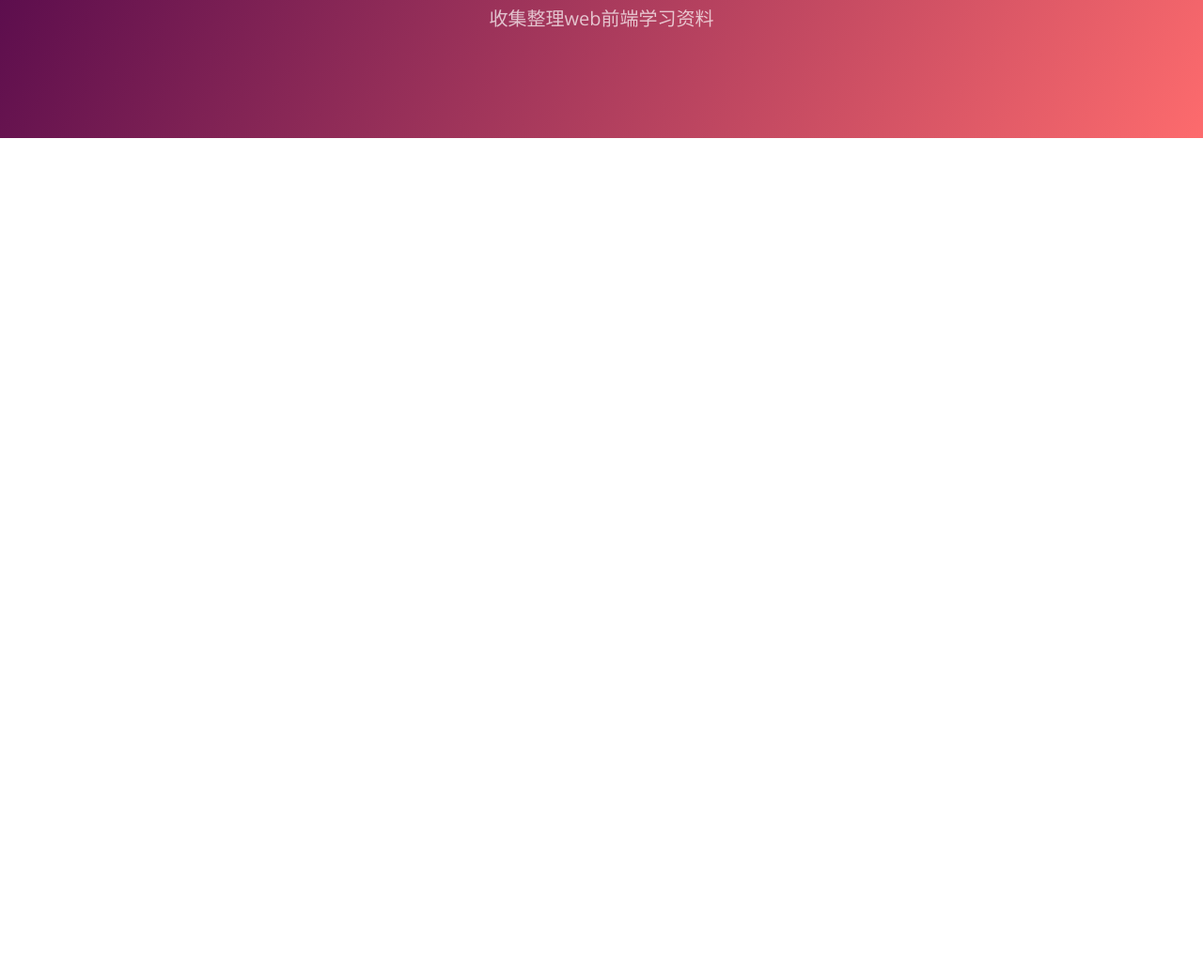
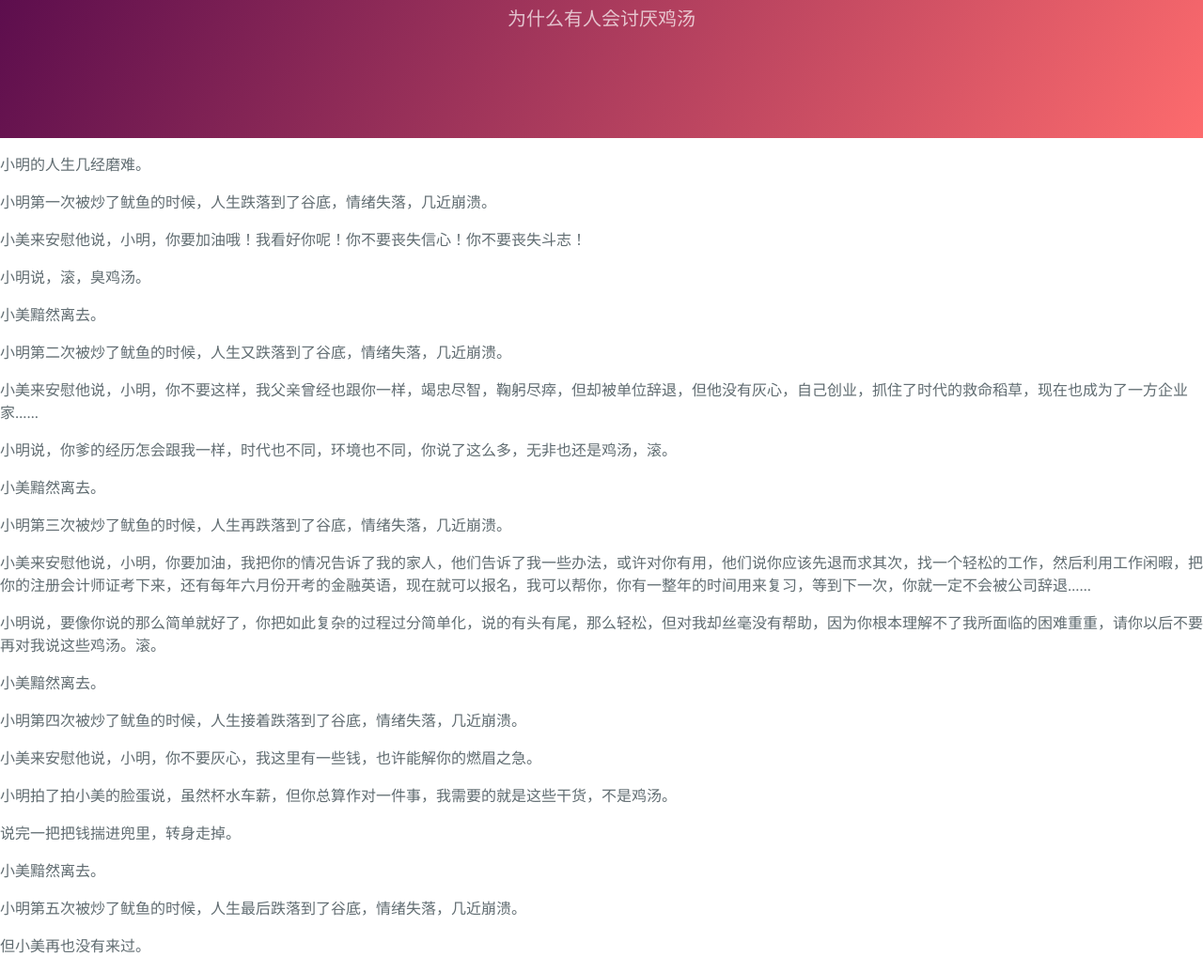
Before and after one commit to Yrocky/demo, a plain HTML site: page index.html in a window 1280 px wide. Shown: the part 170-1205 px from the top of the page at 94% size. Before the commit the page ends 800 px from the top, so only its background shows below. Drawn offline with nearby package versions, Linux system fonts and the light colour scheme.

Commit message:
little change with index.html

```diff
--- a/index.html
+++ b/index.html
@@ -11,10 +11,33 @@
   </head>
   <body>
     <section class="page-header">
-      <h1 class="project-name">前端学习曲线</h1>
-      <h2 class="project-tagline">收集整理web前端学习资料</h2>
+      <h1 class="project-name">壮士，喝了这碗鸡汤</h1>
+      <h2 class="project-tagline">为什么有人会讨厌鸡汤</h2>
     </section>
 
+    <section class= "page-body">
+
+<p>小明的人生几经磨难。</p>
+<p>小明第一次被炒了鱿鱼的时候，人生跌落到了谷底，情绪失落，几近崩溃。</p>
+<p>小美来安慰他说，小明，你要加油哦！我看好你呢！你不要丧失信心！你不要丧失斗志！</p>
+<p>小明说，滚，臭鸡汤。</p>
+  <p>小美黯然离去。</p>
+  <p>小明第二次被炒了鱿鱼的时候，人生又跌落到了谷底，情绪失落，几近崩溃。</p>
+    <p>小美来安慰他说，小明，你不要这样，我父亲曾经也跟你一样，竭忠尽智，鞠躬尽瘁，但却被单位辞退，但他没有灰心，自己创业，抓住了时代的救命稻草，现在也成为了一方企业家……</p>
+    <p>小明说，你爹的经历怎会跟我一样，时代也不同，环境也不同，你说了这么多，无非也还是鸡汤，滚。</p>
+    <p>小美黯然离去。</p>
+    <p>小明第三次被炒了鱿鱼的时候，人生再跌落到了谷底，情绪失落，几近崩溃。</p>
+    <p>小美来安慰他说，小明，你要加油，我把你的情况告诉了我的家人，他们告诉了我一些办法，或许对你有用，他们说你应该先退而求其次，找一个轻松的工作，然后利用工作闲暇，把你的注册会计师证考下来，还有每年六月份开考的金融英语，现在就可以报名，我可以帮你，你有一整年的时间用来复习，等到下一次，你就一定不会被公司辞退……</p>
+    <p>小明说，要像你说的那么简单就好了，你把如此复杂的过程过分简单化，说的有头有尾，那么轻松，但对我却丝毫没有帮助，因为你根本理解不了我所面临的困难重重，请你以后不要再对我说这些鸡汤。滚。</p>
+    <p>小美黯然离去。</p>
+    <p>小明第四次被炒了鱿鱼的时候，人生接着跌落到了谷底，情绪失落，几近崩溃。</p>
+    <p>小美来安慰他说，小明，你不要灰心，我这里有一些钱，也许能解你的燃眉之急。</p>
+    <p>小明拍了拍小美的脸蛋说，虽然杯水车薪，但你总算作对一件事，我需要的就是这些干货，不是鸡汤。</p>
+    <p>说完一把把钱揣进兜里，转身走掉。</p>
+    <p>小美黯然离去。</p>
+    <p>小明第五次被炒了鱿鱼的时候，人生最后跌落到了谷底，情绪失落，几近崩溃。</p>
+    <p>但小美再也没有来过。</p>
+    </section>
 
   </body>
 </html>
```
